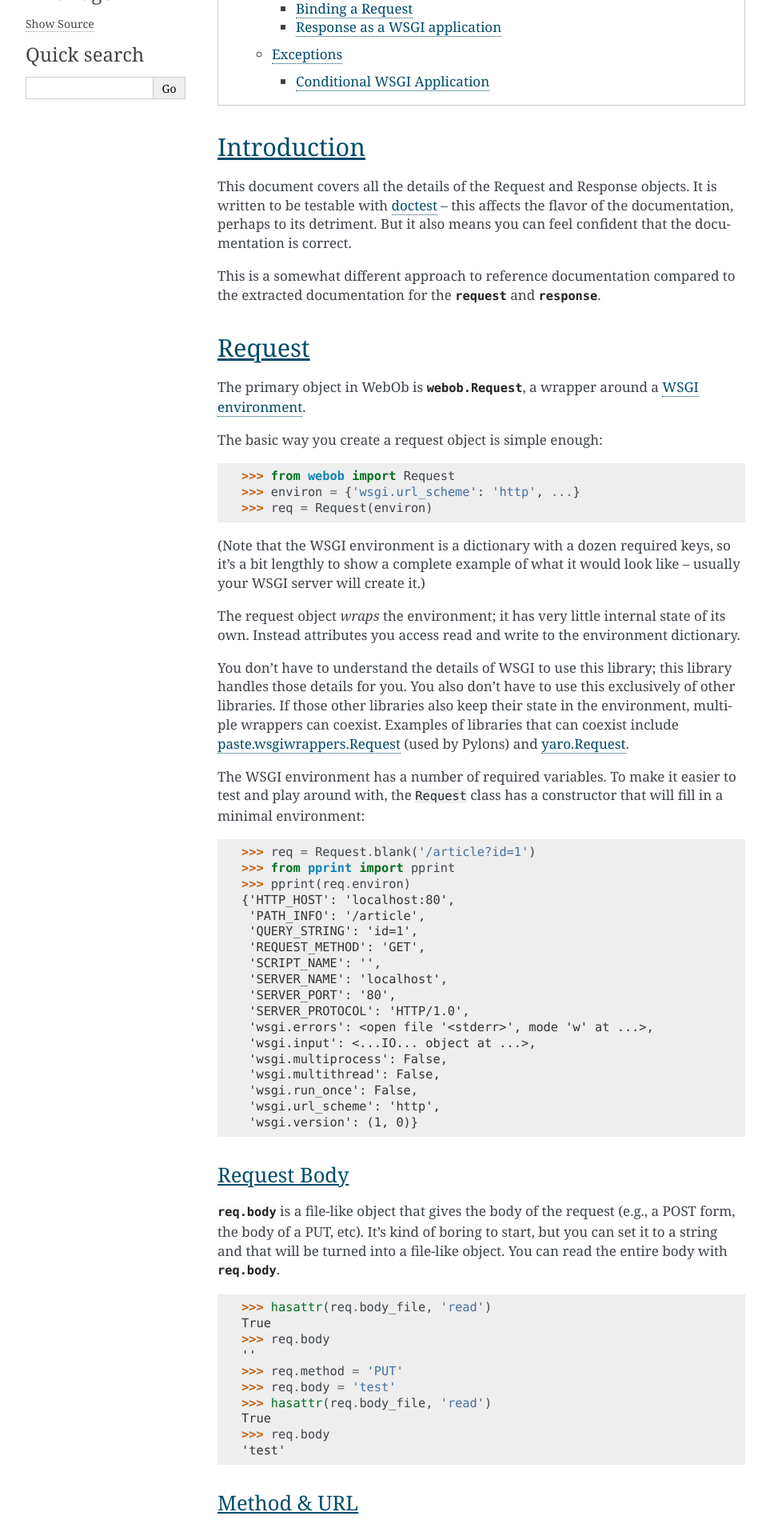
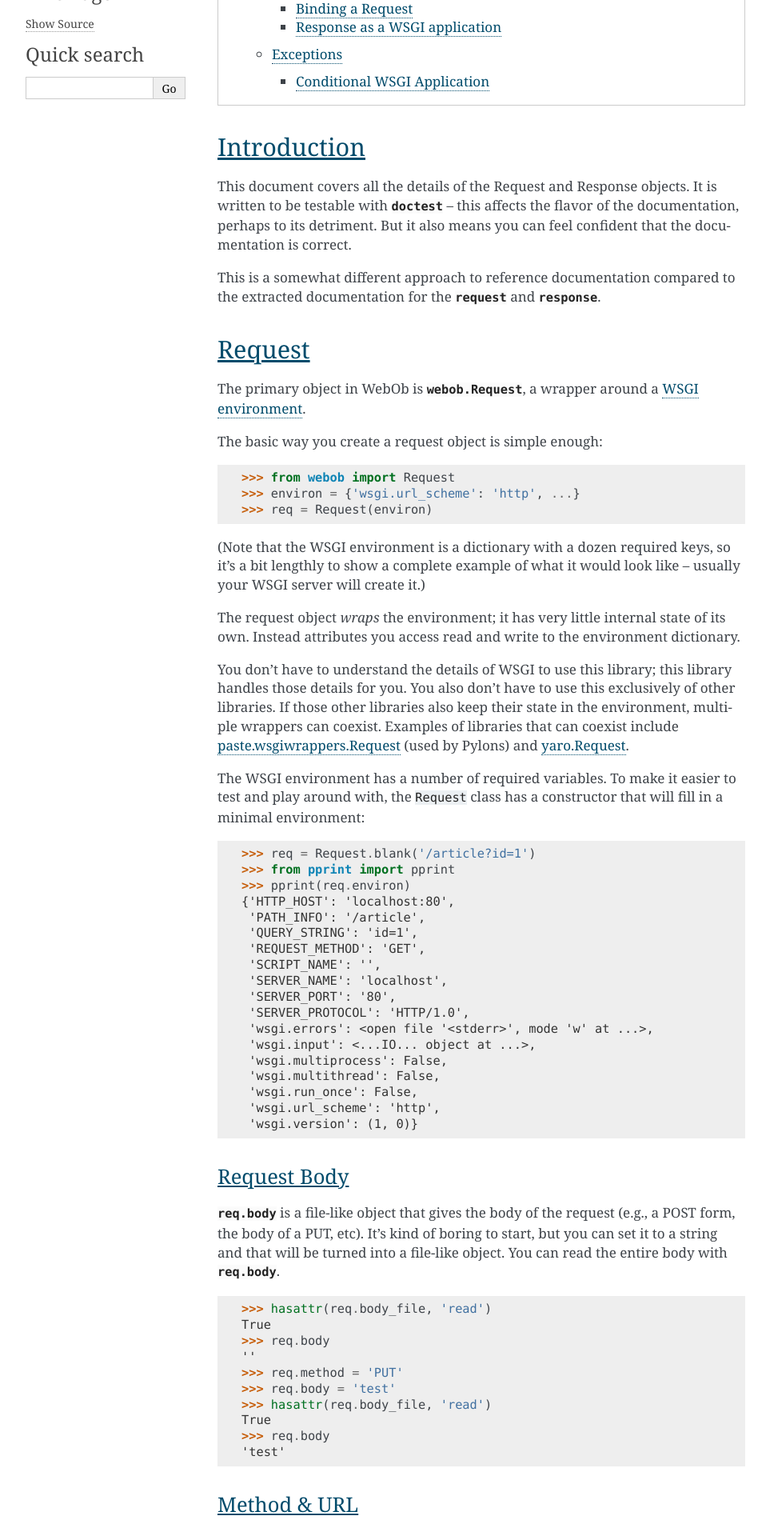
Before and after one commit to Pylons/webob, a Sphinx documentation site: the page built from docs/reference.txt, in a window 1280 px wide. Shown: the part 740-2655 px from the top of the page at 80% size, without its empty margins (148-1111 px from the left). Built offline with Sphinx 7.4.7, drawn with Linux system fonts in a browser that asks for light colours.

Commit message:
update links per make linkcheck

```diff
--- a/docs/reference.txt
+++ b/docs/reference.txt
@@ -11,8 +11,7 @@
 ============
 
 This document covers all the details of the Request and Response
-objects.  It is written to be testable with `doctest
-<http://python.org/doc/current/lib/module-doctest.html>`_ -- this
+objects.  It is written to be testable with :py:mod:`doctest` -- this
 affects the flavor of the documentation, perhaps to its detriment.
 But it also means you can feel confident that the documentation is
 correct.
@@ -27,7 +26,7 @@
 =======
 
 The primary object in WebOb is :py:class:`webob.Request`, a wrapper around a
-`WSGI environment <http://www.python.org/dev/peps/pep-0333/>`_.
+`WSGI environment <https://www.python.org/dev/peps/pep-0333/>`_.
 
 The basic way you create a request object is simple enough:
 
@@ -51,9 +50,9 @@
 also keep their state in the environment, multiple wrappers can
 coexist.  Examples of libraries that can coexist include
 `paste.wsgiwrappers.Request
-<http://pythonpaste.org/class-paste.wsgiwrappers.WSGIRequest.html>`_
+<https://bitbucket.org/ianb/paste/src/0e5a48796ab969d874c6b772c5c33561ac2d1b0d/paste/wsgiwrappers.py?at=default&fileviewer=file-view-default#wsgiwrappers.py-64>`_
 (used by Pylons) and `yaro.Request
-<http://lukearno.com/projects/yaro/>`_.
+<https://pypi.python.org/pypi/yaro>`_.
 
 The WSGI environment has a number of required variables.  To make it
 easier to test and play around with, the ``Request`` class has a
@@ -486,7 +485,7 @@
 
 For more on this kind of conditional request, see `Detecting the Lost
 Update Problem Using Unreserved Checkout
-<http://www.w3.org/1999/04/Editing/>`_.
+<https://www.w3.org/1999/04/Editing/>`_.
 
 Calling WSGI Applications
 -------------------------
@@ -811,8 +810,7 @@
     >>> res.headers['Expires']
     '... GMT'
 
-You can also use the `timedelta
-<http://python.org/doc/current/lib/datetime-timedelta.html>`_
+You can also use the :py:class:`~datetime.timedelta`
 constants defined, e.g.:
 
 .. code-block:: python
@@ -955,8 +953,8 @@
 
 
 This is taken from `paste.httpexceptions
-<http://pythonpaste.org/modules/httpexceptions.html#module-paste.httpexceptions>`_, and if
-you have Paste installed then these exceptions will be subclasses of
+<https://bitbucket.org/ianb/paste/src/0e5a48796ab969d874c6b772c5c33561ac2d1b0d/paste/httpexceptions.py?at=default&fileviewer=file-view-default#httpexceptions.py-8>`_,
+and if you have Paste installed then these exceptions will be subclasses of
 the Paste exceptions.
 
 
```
